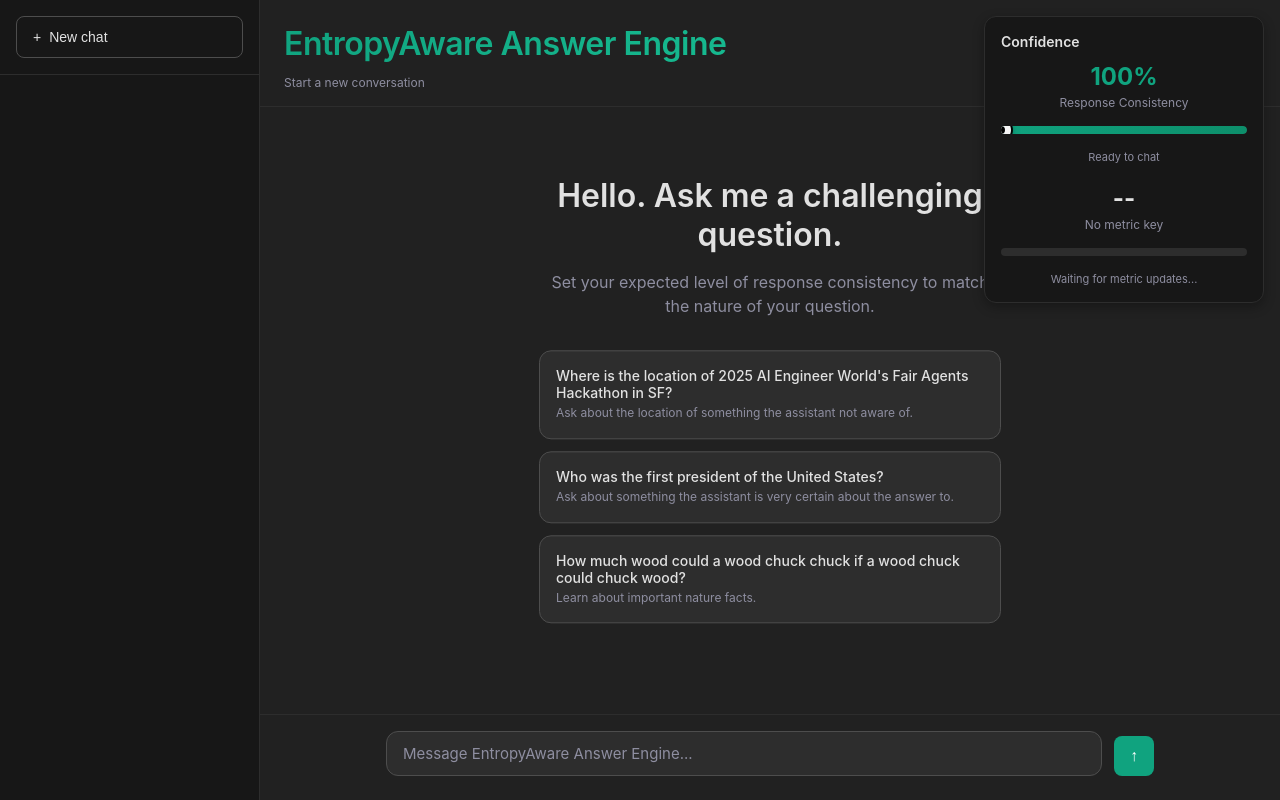
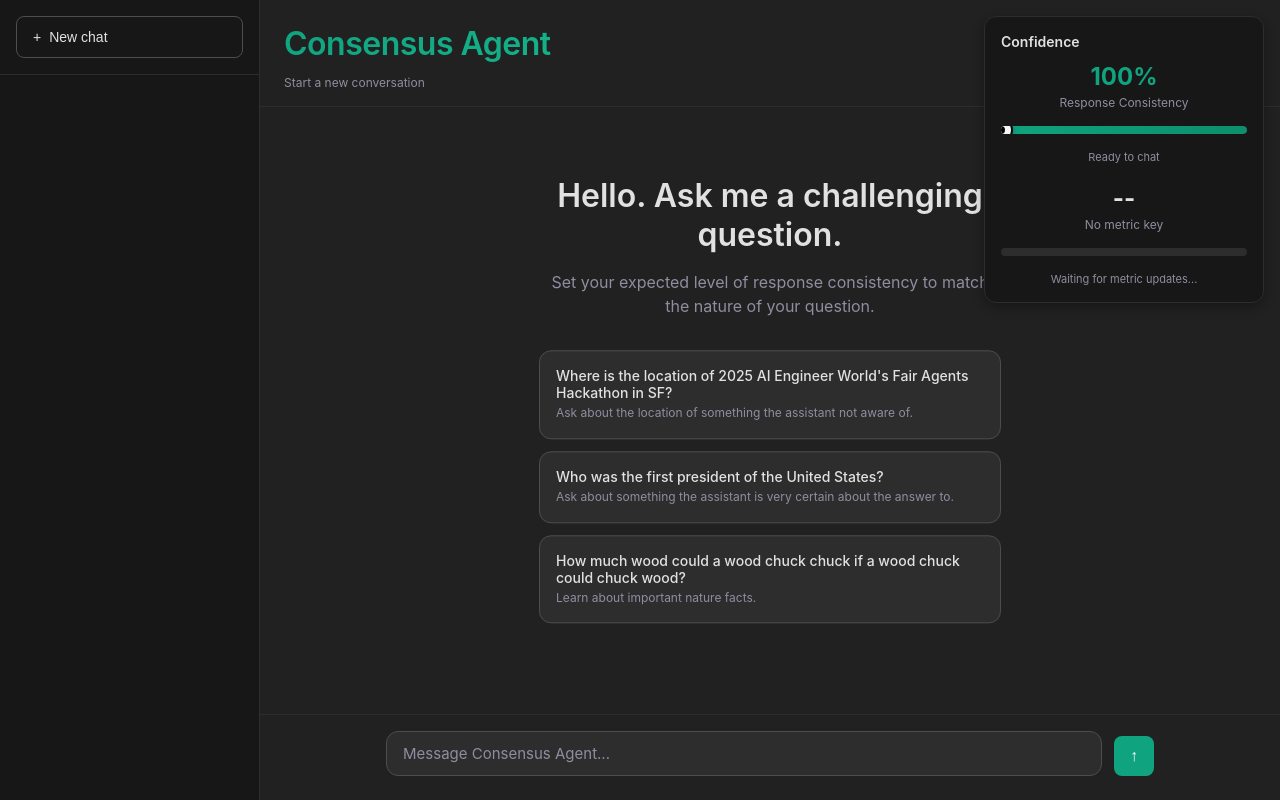
Before and after one commit to rkorrapolu/worldfair-agent, a FastAPI app: page / in a window 1280 px wide. Run offline with FastAPI, Linux system fonts and the light colour scheme; data that the repository does not hold is empty; parts of the project's set-up code (start-up, migrations or seed data) failed here and were passed over.

Commit message:
change name

```diff
--- a/agent/web_app/templates/index.html
+++ b/agent/web_app/templates/index.html
@@ -3,7 +3,7 @@
 <head>
     <meta charset="UTF-8">
     <meta name="viewport" content="width=device-width, initial-scale=1.0">
-    <title>EntropyAware Answer Engine</title>
+    <title>Consensus Agent</title>
     <style>
         * {
             margin: 0;
@@ -835,11 +835,11 @@
     <div class="chat-container">
         <div class="mobile-header">
             <button class="menu-toggle" onclick="toggleSidebar()">☰</button>
-            <h1 class="schnazzy-title">EntropyAware Answer Engine</h1>
+            <h1 class="schnazzy-title">Consensus Agent</h1>
         </div>
 
         <div class="chat-header">
-            <h1 class="schnazzy-title">EntropyAware Answer Engine</h1>
+            <h1 class="schnazzy-title">Consensus Agent</h1>
             <div class="current-thread" id="currentThread">
                 Select a conversation
             </div>
@@ -873,7 +873,7 @@
                     <textarea
                         class="chat-input"
                         id="messageInput"
-                        placeholder="Message EntropyAware Answer Engine..."
+                        placeholder="Message Consensus Agent..."
                         rows="1"
                         required
                     ></textarea>
```
